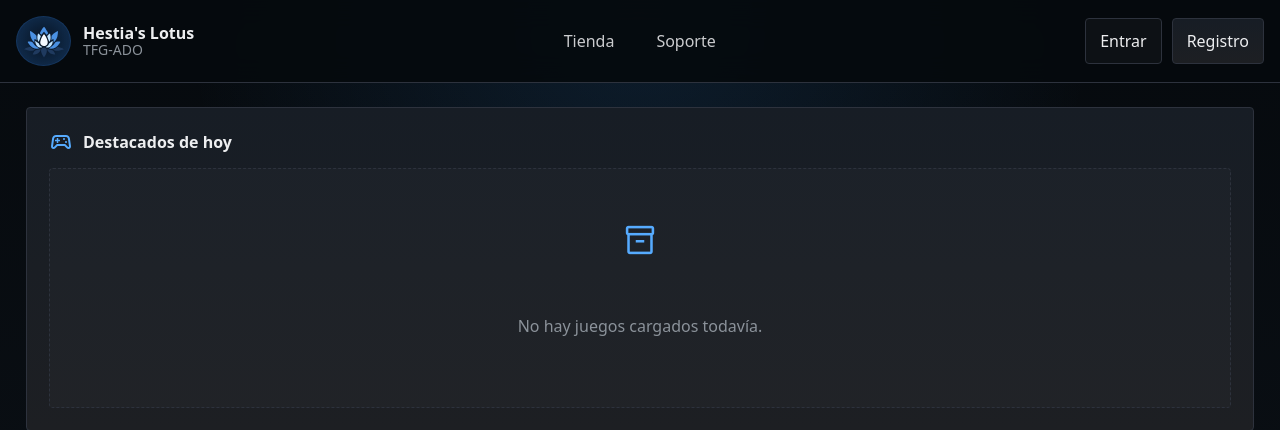
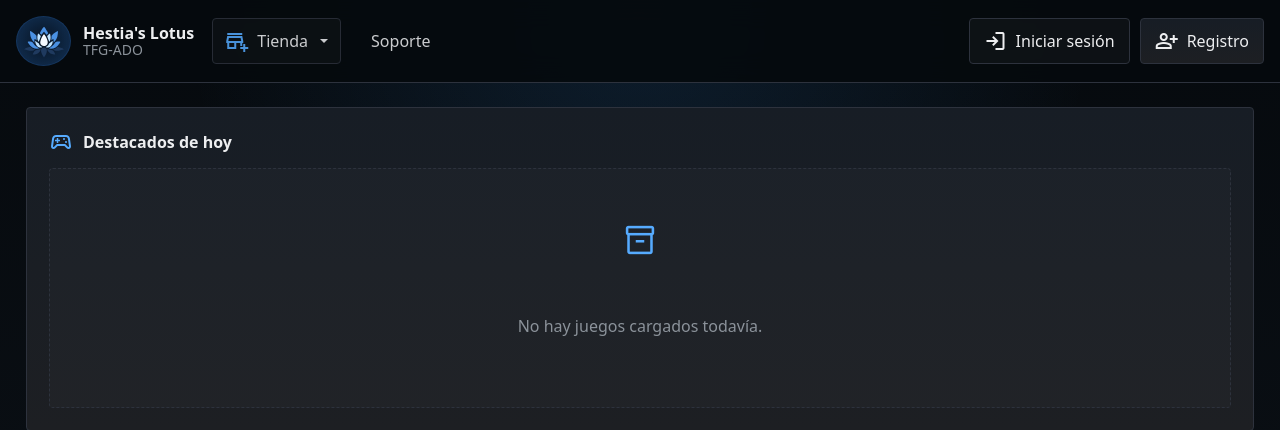
Before and after one commit to PanoloPlay/TFG-ADO, a PHP site: page /MAIN/example.php in a window 1280 px wide. Shown: the top 430 px of the page. Run offline with PHP 8.4, Linux system fonts and the light colour scheme; data that the repository does not hold is empty.

Commit message:
Commit v0.2.2

```diff
--- a/CSS/style.css
+++ b/CSS/style.css
@@ -12,7 +12,6 @@
     margin: 0 auto;
     display: flex;
     align-items: center;
-    justify-content: space-between;
     gap: 18px;
     padding: 16px 0;
 }
@@ -74,9 +73,31 @@
 }
 
 .site-actions {
+    margin-left: auto;
     display: flex;
     align-items: center;
     gap: 10px;
+}
+.dropdown .dropdown:hover {
+    background: rgba(255, 255, 255, 0.04);
+}
+
+.dropdown a {
+    color: var(--color-slate-12);
+    text-decoration: none;
+    padding: 10px 12px;
+    border-radius: 4px;
+}
+.dropdown ul {
+    background: rgba(6, 10, 14, 0.92);
+    backdrop-filter: blur(14px);
+}
+.dropdown .material-symbols-outlined {
+    color: var(--color-blue-10);
+    font-size: 24px;
+}
+.dropdown .dropdown-item {
+    color: var(--color-greyneutral-12);
 }
 
 .chip {
@@ -93,13 +114,14 @@
 }
 
 .chip:hover {
-    transform: translateY(-1px);
     background: rgba(255, 255, 255, 0.05);
     border-color: var(--color-greyneutral-8);
     text-decoration: none;
 }
-
-.chip--soft {
+.chip.chip-soft:hover {
+    background: linear-gradient(180deg, var(--color-greyneutral-6), var(--color-greyneutral-7));
+}
+.chip-soft {
     background: linear-gradient(180deg, var(--color-greyneutral-4), var(--color-greyneutral-5));
 }
 
--- a/GENERAL/[head_END - body_START - header - main_START].php
+++ b/GENERAL/[head_END - body_START - header - main_START].php
@@ -15,31 +15,105 @@
                 </a>
 
                 <nav class="site-nav">
-                    <a href="../">Tienda</a>
-                    <a href="../support.php">Soporte</a>
+                    <div class="dropdown">
+                        <a class="chip dropdown-toggle d-flex align-items-center gap-2" href="#" role="button" data-bs-toggle="dropdown" aria-expanded="false">
+                            <span class="material-symbols-outlined">add_business</span>
+                            Tienda
+                        </a>
+                        <ul class="dropdown-menu dropdown-menu-dark">
+                            <li>
+                                <a class="dropdown-item d-flex align-items-center gap-2" href="./">
+                                    <span class="material-symbols-outlined">store</span>
+                                    Página principal
+                                </a>
+                            </li>
+                            <li>
+                                <a class="dropdown-item d-flex align-items-center gap-2" href="../MAIN/new_releases.php">
+                                    <span class="material-symbols-outlined">new_releases</span>
+                                    Últimos lanzamientos
+                                </a>
+                            </li>
+                            <li>
+                                <a class="dropdown-item d-flex align-items-center gap-2" href="../MAIN/categories.php">
+                                    <span class="material-symbols-outlined">shoppingmode</span>
+                                    Categorías
+                                </a>
+                            </li>
+                            <li>
+                                <a class="dropdown-item d-flex align-items-center gap-2" href="../MAIN/offers.php">
+                                    <span class="material-symbols-outlined">percent_discount</span>
+                                    Ofertas
+                                </a>
+                            </li>
+                        </ul>
+                    </div>
+                    <a href="../s">Soporte</a>
                 </nav>
 
                 <div class="site-actions">
                     <?php if (!empty($_SESSION['id_usuario'])): ?>
 
                         <div class="dropdown">
-                            <a class="chip dropdown-toggle" href="#" role="button" data-bs-toggle="dropdown" aria-expanded="false">
-                                <?= e($_SESSION['nickname']) ?>
-                            </a>
-
+                            <a class="chip dropdown-toggle d-flex align-items-center gap-2" href="#" role="button" data-bs-toggle="dropdown" aria-expanded="false">
+                                <img src="../IMG/usuarios/<?= e($_SESSION['nickname']) ?>.png"
+                                    alt="Perfil"
+                                    width="24"
+                                    height="24"
+                                    class="rounded-circle"
+                                    style="object-fit: cover;"
+                                    onerror="this.onerror=null; this.parentElement.innerHTML='<span class=\'material-symbols-outlined\'>account_circle</span>' + ' <?= e($_SESSION['nickname']) ?>';">
+                            <?= e($_SESSION['nickname']) ?>
+                        </a>
                             <ul class="dropdown-menu dropdown-menu-dark">
-                                <li><a class="dropdown-item" href="../MAIN/profile.php">Mi Perfil</a></li>
-                                <li><a class="dropdown-item" href="../MAIN/library.php">Biblioteca</a></li>
-                                <li><a class="dropdown-item" href="../MAIN/friends.php">Amigos</a></li>
-                                <li><a class="dropdown-item" href="../MAIN/settings.php">Configuración</a></li>
+                                <li>
+                                    <a class="dropdown-item d-flex align-items-center gap-2" href="../MAIN/profile.php">
+                                        <span class="material-symbols-outlined">person</span>
+                                        Mi Perfil
+                                    </a>
+                                </li>
+                                <li>
+                                    <a class="dropdown-item d-flex align-items-center gap-2" href="../MAIN/library.php">
+                                        <span class="material-symbols-outlined">library_books</span>
+                                        Biblioteca
+                                    </a>
+                                </li>
+                                <li>
+                                    <a class="dropdown-item d-flex align-items-center gap-2" href="../MAIN/friends.php">
+                                        <span class="material-symbols-outlined">group</span>
+                                        Amigos
+                                    </a>
+                                </li>
+                                <li>
+                                    <a class="dropdown-item d-flex align-items-center gap-2" href="../MAIN/wishlist.php">
+                                        <span class="material-symbols-outlined">bookmark_add</span>
+                                        Lista de deseados
+                                    </a>
+                                </li>
+                                <li>
+                                    <a class="dropdown-item d-flex align-items-center gap-2" href="../MAIN/settings-profile.php">
+                                        <span class="material-symbols-outlined">settings</span>
+                                        Configuración
+                                    </a>
+                                </li>
                                 <li><hr class="dropdown-divider"></li>
-                                <li><a class="dropdown-item" href="../AUTH/logout.php">Cerrar Sesión</a></li>
+                                <li>
+                                    <a class="dropdown-item d-flex align-items-center gap-2" href="../AUTH/logout.php">
+                                        <span class="material-symbols-outlined">logout</span>
+                                        Cerrar Sesión
+                                    </a>
+                                </li>
                             </ul>
                         </div>
 
                     <?php else: ?>
-                        <a class="chip" href="../AUTH/login.php">Entrar</a>
-                        <a class="chip chip--soft" href="../AUTH/register.php">Registro</a>
+                        <a class="chip d-inline-flex align-items-center gap-2" href="../AUTH/login.php">
+                            <span class="material-symbols-outlined">login</span>
+                            Iniciar sesión
+                        </a>
+                        <a class="chip chip-soft d-inline-flex align-items-center gap-2" href="../AUTH/register.php">
+                            <span class="material-symbols-outlined">person_add</span>
+                            Registro
+                        </a>
                     <?php endif; ?>
                 </div>
             </div>
```
Also changed, not shown: MAIN/settings-profile.php (added, +14 -0 lines), IMG/usuarios/Panolo.png (added).
